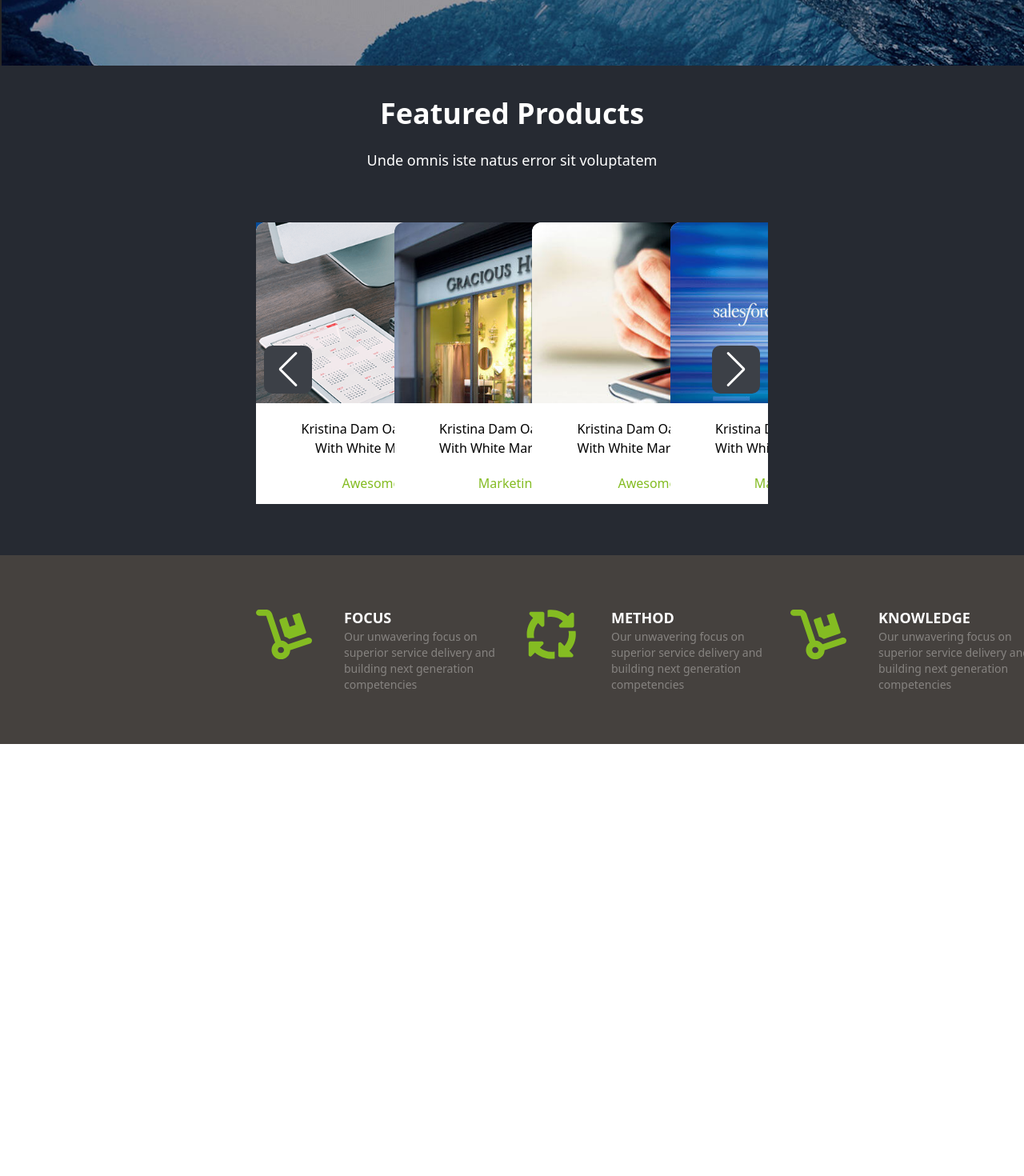
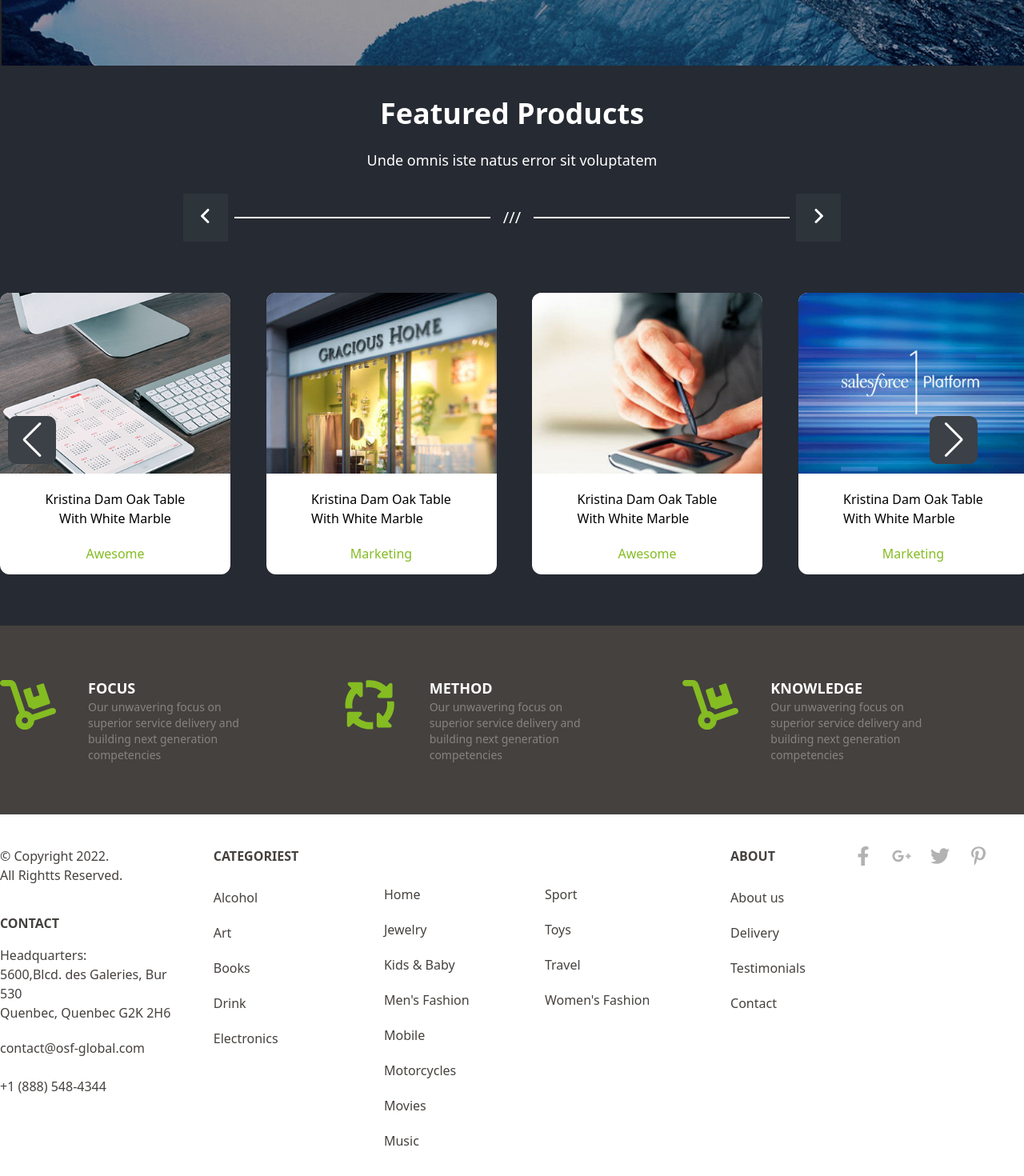
Before and after one commit to muslumdogan01/OSF-Academy, a React (Create React App) app: page / in a window 1280 px wide. Shown: the part 2111-3581 px from the top of the page at 80% size. Before the commit the page ends 3041 px from the top, so only its background shows below. Built offline with nearby package versions, Linux system fonts and the light colour scheme.

Commit message:
footerJs fix

```diff
--- a/src/App.js
+++ b/src/App.js
@@ -5,6 +5,7 @@ import Home from "./pages/Home";
 import Services from "./pages/Services";
 import Header from "./components/header/Header";
 import PopulerItems from "./components/content/PopulerItems";
+import Footer from "./components/footer/Footer";
 
 function App() {
   //Hamburger Menu State
@@ -37,6 +38,9 @@ function App() {
           <Route path="PopulerItems/:id" element={<PopulerItems />} />
         </Routes>
       </main>
+      <footer>
+        <Footer/>
+      </footer>
     </HomeContext.Provider>
   );
 }
--- a/src/Icons/Icon.js
+++ b/src/Icons/Icon.js
@@ -72,6 +72,30 @@ const dolly = ({ size }) => {
     </svg>
   );
 };
+const left = ({ size }) => {
+  return (
+    <svg
+      xmlns="http://www.w3.org/2000/svg"
+      viewBox="0 0 256 512"
+      height={size}
+      width={size}
+    >
+      <path d="M192 448c-8.188 0-16.38-3.125-22.62-9.375l-160-160c-12.5-12.5-12.5-32.75 0-45.25l160-160c12.5-12.5 32.75-12.5 45.25 0s12.5 32.75 0 45.25L77.25 256l137.4 137.4c12.5 12.5 12.5 32.75 0 45.25C208.4 444.9 200.2 448 192 448z" />
+    </svg>
+  );
+};
+const right = ({ size }) => {
+  return (
+    <svg
+      xmlns="http://www.w3.org/2000/svg"
+      viewBox="0 0 256 512"
+      height={size}
+      width={size}
+    >
+      <path d="M64 448c-8.188 0-16.38-3.125-22.62-9.375c-12.5-12.5-12.5-32.75 0-45.25L178.8 256L41.38 118.6c-12.5-12.5-12.5-32.75 0-45.25s32.75-12.5 45.25 0l160 160c12.5 12.5 12.5 32.75 0 45.25l-160 160C80.38 444.9 72.19 448 64 448z" />
+    </svg>
+  );
+};
 const metodology = ({ size }) => {
   return (
     <svg
@@ -81,6 +105,51 @@ const metodology = ({ size }) => {
       width={size}
     >
       <path d="M257.1 95.53C245.8 95.53 234.7 96.72 223.1 98.97V33.97C234.8 32.36 245.9 31.53 257.1 31.53C315.3 31.53 368.3 53.72 408.2 90.11L437.6 60.69C447.7 50.61 464.9 57.75 464.9 72V177.4C464.9 186.2 457.7 193.4 448.9 193.4H343.5C329.3 193.4 322.1 176.1 332.2 166.1L362.9 135.4C334.7 110.6 297.7 95.53 257.1 95.53L257.1 95.53zM97.14 255.5C97.14 266.7 98.27 277.5 100.4 288H35.47C33.93 277.4 33.14 266.6 33.14 255.5C33.14 198.2 54.71 145.8 90.18 106.2L60.69 76.69C50.61 66.61 57.74 49.38 71.1 49.38H177.4C186.2 49.38 193.4 56.54 193.4 65.38V170.7C193.4 185 176.1 192.1 166.1 182.1L135.5 151.5C111.6 179.5 97.14 215.8 97.14 255.5V255.5zM182.1 348.2L153.1 377.1C181.1 401.1 217.4 415.5 257.1 415.5C267.7 415.5 278 414.5 288 412.6V477.4C277.9 478.8 267.6 479.5 257.1 479.5C199.8 479.5 147.4 457.1 107.8 422.5L76.69 453.6C66.61 463.7 49.37 456.5 49.37 442.3V336.9C49.37 328.1 56.54 320.9 65.37 320.9H170.7C184.1 320.9 192.1 338.1 182.1 348.2H182.1zM348.2 332.2L377.2 361.2C402.1 333.1 417.1 296.1 417.1 255.5C417.1 244.7 416.1 234.2 414 224H478.9C480.4 234.3 481.1 244.8 481.1 255.5C481.1 313.7 458.9 366.7 422.6 406.6L453.6 437.6C463.7 447.7 456.5 464.9 442.3 464.9H336.9C328.1 464.9 320.9 457.7 320.9 448.9V343.5C320.9 329.3 338.1 322.1 348.2 332.2L348.2 332.2z" />
+    </svg>
+  );
+};
+const facebook = ({ size }) => {
+  return (
+    <svg
+      xmlns="http://www.w3.org/2000/svg"
+      viewBox="0 0 320 512"
+      height={size}
+      width={size}
+    >
+      <path d="M279.14 288l14.22-92.66h-88.91v-60.13c0-25.35 12.42-50.06 52.24-50.06h40.42V6.26S260.43 0 225.36 0c-73.22 0-121.08 44.38-121.08 124.72v70.62H22.89V288h81.39v224h100.17V288z" />
+    </svg>
+  );
+};
+const googlePlus = ({ size }) => {
+  return (
+    <svg
+      xmlns="http://www.w3.org/2000/svg"
+      viewBox="0 0 640 512"
+      height={size}
+      width={size}
+    >
+      <path d="M386.061 228.496c1.834 9.692 3.143 19.384 3.143 31.956C389.204 370.205 315.599 448 204.8 448c-106.084 0-192-85.915-192-192s85.916-192 192-192c51.864 0 95.083 18.859 128.611 50.292l-52.126 50.03c-14.145-13.621-39.028-29.599-76.485-29.599-65.484 0-118.92 54.221-118.92 121.277 0 67.056 53.436 121.277 118.92 121.277 75.961 0 104.513-54.745 108.965-82.773H204.8v-66.009h181.261zm185.406 6.437V179.2h-56.001v55.733h-55.733v56.001h55.733v55.733h56.001v-55.733H627.2v-56.001h-55.733z" />
+    </svg>
+  );
+};
+const twitter = ({ size }) => {
+  return (
+    <svg
+      xmlns="http://www.w3.org/2000/svg"
+      viewBox="0 0 512 512"
+      height={size}
+      width={size}
+    >
+      <path d="M459.37 151.716c.325 4.548.325 9.097.325 13.645 0 138.72-105.583 298.558-298.558 298.558-59.452 0-114.68-17.219-161.137-47.106 8.447.974 16.568 1.299 25.34 1.299 49.055 0 94.213-16.568 130.274-44.832-46.132-.975-84.792-31.188-98.112-72.772 6.498.974 12.995 1.624 19.818 1.624 9.421 0 18.843-1.3 27.614-3.573-48.081-9.747-84.143-51.98-84.143-102.985v-1.299c13.969 7.797 30.214 12.67 47.431 13.319-28.264-18.843-46.781-51.005-46.781-87.391 0-19.492 5.197-37.36 14.294-52.954 51.655 63.675 129.3 105.258 216.365 109.807-1.624-7.797-2.599-15.918-2.599-24.04 0-57.828 46.782-104.934 104.934-104.934 30.213 0 57.502 12.67 76.67 33.137 23.715-4.548 46.456-13.32 66.599-25.34-7.798 24.366-24.366 44.833-46.132 57.827 21.117-2.273 41.584-8.122 60.426-16.243-14.292 20.791-32.161 39.308-52.628 54.253z" />
+    </svg>
+  );
+};
+const pinterest = ({ size }) => {
+  return (
+    <svg xmlns="http://www.w3.org/2000/svg" viewBox="0 0 384 512"
+    height={size} width={size}
+    >
+      <path d="M204 6.5C101.4 6.5 0 74.9 0 185.6 0 256 39.6 296 63.6 296c9.9 0 15.6-27.6 15.6-35.4 0-9.3-23.7-29.1-23.7-67.8 0-80.4 61.2-137.4 140.4-137.4 68.1 0 118.5 38.7 118.5 109.8 0 53.1-21.3 152.7-90.3 152.7-24.9 0-46.2-18-46.2-43.8 0-37.8 26.4-74.4 26.4-113.4 0-66.2-93.9-54.2-93.9 25.8 0 16.8 2.1 35.4 9.6 50.7-13.8 59.4-42 147.9-42 209.1 0 18.9 2.7 37.5 4.5 56.4 3.4 3.8 1.7 3.4 6.9 1.5 50.4-69 48.6-82.5 71.4-172.8 12.3 23.4 44.1 36 69.3 36 106.2 0 153.9-103.5 153.9-196.8C384 71.3 298.2 6.5 204 6.5z" />
     </svg>
   );
 };
@@ -94,7 +163,12 @@ const Icon = ({ name, size = 24 }) => {
     rotate: rotate,
     dolly: dolly,
     metodology: metodology,
-
+    left: left,
+    right: right,
+    facebook: facebook,
+    googlePlus: googlePlus,
+    twitter: twitter,
+    pinterest: pinterest,
   };
   const Component = icon[name];
   return <Component size={size} />;
--- a/src/components/content/Content.js
+++ b/src/components/content/Content.js
@@ -26,7 +26,7 @@ const Content = () => {
       </div>
       <BannerOsfTheme />
       <FeaturedProducts />
-      <div className="mx-80 py-16 hidden md:flex">
+      <div className="container mx-auto py-16 hidden md:flex">
         <FeaturedSlider />
       </div>
       <TransportInformation />
--- a/src/components/content/FeaturedProducts.js
+++ b/src/components/content/FeaturedProducts.js
@@ -1,4 +1,5 @@
 import React from "react";
+import { Icon } from "../../Icons/Icon";
 
 const FeaturedProducts = () => {
   return (
@@ -10,6 +11,21 @@ const FeaturedProducts = () => {
         <p className="text-lg text-white">
           Unde omnis iste natus error sit voluptatem
         </p>
+        <div className="flex container mx-auto justify-center pt-7">
+          <div className="bg-[#2d343a] px-4 py-4 mr-2 fill-white cursor-pointer">
+            <Icon name="left" size={24} />
+          </div>
+          <div className="basis-1/4 flex flex-col justify-center">
+            <span className="border-white border border-b-1"></span>
+          </div>
+          <div className="text-white px-4 py-4 text-xl">///</div>
+          <div className="basis-1/4 flex flex-col justify-center">
+            <span className="border-white border border-b-1"></span>
+          </div>
+          <div className="px-4 py-4 bg-[#2d343a] ml-2 fill-white cursor-pointer">
+            <Icon name="right" size={24} />
+          </div>
+        </div>
       </div>
     </div>
   );
--- a/src/components/content/TransportInformation.js
+++ b/src/components/content/TransportInformation.js
@@ -4,7 +4,7 @@ import { Icon } from "../../Icons/Icon";
 const TransportInformation = () => {
   return (
     <div className=" flex-col justify-center py-16 bg-[#45413e] hidden md:flex">
-      <div className="flex text-[14px] mx-80">
+      <div className="flex text-[14px] container mx-auto">
         <div className="basis-1/2 flex ">
           <span className="fill-[#84bc22]">
             <Icon name="dolly" size={70} />
--- /dev/null
+++ b/src/components/footer/Footer.js
@@ -0,0 +1,78 @@
+import React from "react";
+import { Icon } from "../../Icons/Icon";
+
+const Footer = () => {
+  return (
+    <div className="w-full bg-white">
+      <div className="container mx-auto  flex py-10">
+        <div className="basis-1/2 text-[#45413e]">
+          <p>
+            © Copyright 2022. <br /> All Rightts Reserved.
+          </p>
+          <h1 className="pt-9 pb-4 font-semibold">CONTACT</h1>
+          <p>Headquarters:</p>
+          <span>
+            5600,Blcd. des Galeries, Bur 530 <br /> Quenbec, Quenbec G2K 2H6
+          </span>
+          <p className="pt-5 pb-6">contact@osf-global.com</p>
+          <p>+1 (888) 548-4344</p>
+        </div>
+        <div className="basis-1/2 flex flex-col items-center">
+          <ul className="text-[#45413e]">
+            <h1 className="font-semibold pb-7">CATEGORIEST</h1>
+            <li className="pb-5">Alcohol</li>
+            <li className="pb-5">Art</li>
+            <li className="pb-5">Books</li>
+            <li className="pb-5">Drink</li>
+            <li>Electronics</li>
+          </ul>
+        </div>
+        <div className="basis-1/2 flex flex-col items-center">
+          <ul className="text-[#45413e] pt-12">
+            <li className="pb-5">Home</li>
+            <li className="pb-5">Jewelry</li>
+            <li className="pb-5">Kids & Baby</li>
+            <li className="pb-5">Men's Fashion</li>
+            <li className="pb-5">Mobile</li>
+            <li className="pb-5">Motorcycles</li>
+            <li className="pb-5">Movies</li>
+            <li className="pb-5">Music</li>
+          </ul>
+        </div>
+        <div className="basis-1/2 flex flex-col items-center">
+          <ul className="text-[#45413e] pt-12">
+            <li className="pb-5">Sport</li>
+            <li className="pb-5">Toys</li>
+            <li className="pb-5">Travel</li>
+            <li className="pb-5">Women's Fashion</li>
+          </ul>
+        </div>
+        <div className="basis-1/2 flex flex-col items-center">
+          <ul className="text-[#45413e]">
+            <h1 className="font-semibold pb-7">ABOUT</h1>
+            <li className="pb-5">About us</li>
+            <li className="pb-5">Delivery</li>
+            <li className="pb-5">Testimonials</li>
+            <li className="pb-5">Contact</li>
+          </ul>
+        </div>
+        <div className="basis-1/2 flex">
+          <span className="fill-[#b2b2b2] pr-6">
+            <Icon name="facebook" size={24} />
+          </span>
+          <span className="fill-[#b2b2b2] pr-6">
+            <Icon name="googlePlus" size={24} />
+          </span>
+          <span className="fill-[#b2b2b2] pr-6">
+            <Icon name="twitter" size={24} />
+          </span>
+          <span className="fill-[#b2b2b2]">
+            <Icon name="pinterest" size={24} />
+          </span>
+        </div>
+      </div>
+    </div>
+  );
+};
+
+export default Footer;
--- a/src/index.css
+++ b/src/index.css
@@ -27,6 +27,7 @@
     color: white !important;
     padding: 30px !important;
    border-radius: 10px !important;
+   right: 4.5% !important;
 }
 
 
--- a/src/pages/Home.js
+++ b/src/pages/Home.js
@@ -34,6 +34,7 @@ const Home = () => {
       <div className="w-full flex flex-col bg-[#262a32]">
         <Content />
       </div>
+
     </>
   );
 };
```
